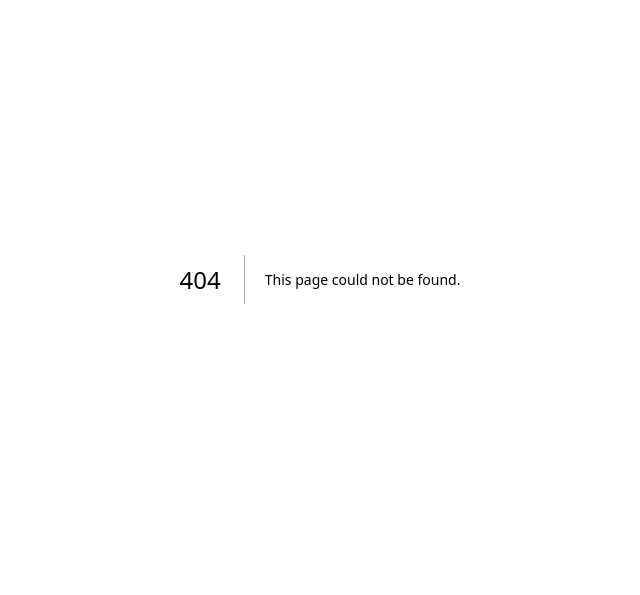
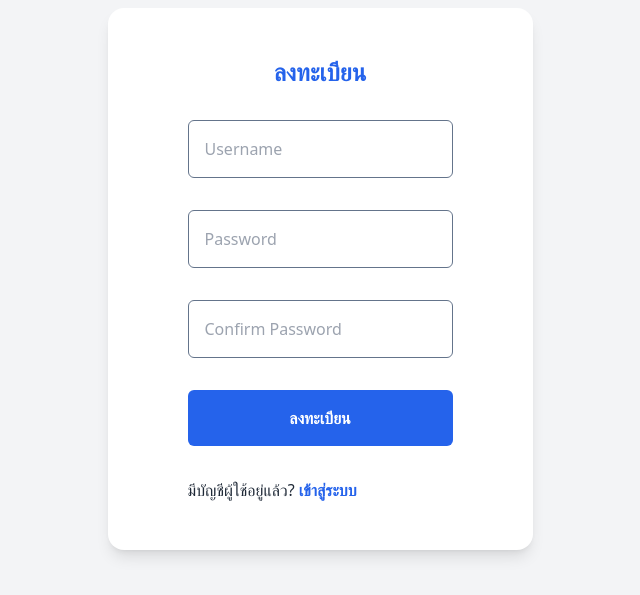
Before and after one commit to KongPobW/Equipment-Track-System, a Next.js app: page /sign-up in a window 1280 px wide. Before the commit this address had no page. Shown: the part 121-716 px from the top of the page, without its empty margins (320-960 px from the left). Built offline with nearby package versions, Linux system fonts and the light colour scheme.

Commit message:
make ui sign-up

```diff
--- a/next.config.ts
+++ b/next.config.ts
@@ -1,8 +1,14 @@
-import type { NextConfig } from "next";
-
-const nextConfig: NextConfig = {
-  /* config options here */
+/** @type {import('next').NextConfig} */
+const nextConfig = {
   reactStrictMode: true,
+  async rewrites() {
+    return [
+      {
+        source: "/",
+        destination: "/sign-in",
+      },
+    ];
+  },
 };
 
 export default nextConfig;
--- /dev/null
+++ b/src/pages/sign-up/index.tsx
@@ -0,0 +1,39 @@
+import Link from "next/link";
+
+export default function SignUp() {
+  return (
+    <>
+      <div className="h-screen w-screen flex flex-col justify-center gap-4 items-center bg-gray-100 text-gray-800">
+        <form action="" className="flex flex-col gap-8 rounded-2xl p-12 px-20 bg-white shadow-lg">
+          <div className="flex items-center justify-center gap-4">
+            <h1 className="uppercase text-2xl font-bold text-blue-600">ลงทะเบียน</h1>
+          </div>
+          <input
+            type="text"
+            placeholder="Username"
+            name="username"
+            className="bg-transparent p-4 border border-solid border-slate-500 rounded-md w-full text-base focus:outline-none"
+          />
+          <input
+            type="password"
+            placeholder="Password"
+            name="password"
+            className="bg-transparent p-4 border border-solid border-slate-500 rounded-md w-full text-base focus:outline-none"
+          />
+          <input
+            type="password"
+            placeholder="Confirm Password"
+            name="confirmPassword"
+            className="bg-transparent p-4 border border-solid border-slate-500 rounded-md w-full text-base focus:outline-none"
+          />
+          <button type="submit" className="py-4 px-8 border-none font-bold cursor-pointer rounded-md text-base uppercase bg-blue-600 text-white hover:bg-blue-500">
+            ลงทะเบียน
+          </button>
+          <span className="uppercase">
+            มีบัญชีผู้ใช้อยู่แล้ว? <Link className="no-underline font-bold text-blue-600" href="/sign-in">เข้าสู่ระบบ</Link>
+          </span>
+        </form>
+      </div>
+    </>
+  );
+}
```
Also changed, not shown: src/pages/sign-in/index.tsx (renamed from src/pages/index.tsx).
